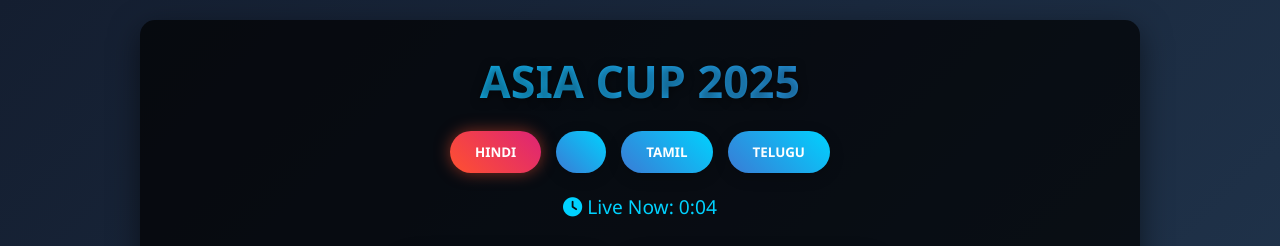
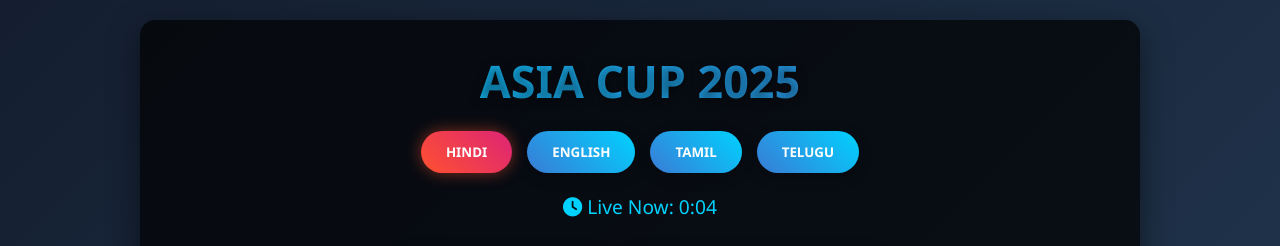
Before and after one commit to rkboi24/asia_cup, a plain HTML site: page index.html in a window 1280 px wide. Shown: the top 246 px of the page. Drawn offline with Linux system fonts and the light colour scheme.

Commit message:
Update index.html

```diff
--- a/index.html
+++ b/index.html
@@ -229,7 +229,7 @@
 
             <div class="language-buttons">
                 <button class="lang-btn active" data-url="https://dish.slivcdn.com/hls/live/2020591/TEN3HD/master_3500.m3u8">HINDI</button>
-                <button class="lang-btn" data-url="https://dish.slivcdn.com/hls/live/2020593/SONYSIXHD/master_3500.m3u8"ENGLISH</button>
+                <button class="lang-btn" data-url="https://dish.slivcdn.com/hls/live/2020593/SONYSIXHD/master_3500.m3u8">ENGLISH</button>
                 <button class="lang-btn" data-url="https://dish.slivcdn.com/hls/live/2020437/ten4sd/master_3500.m3u8">TAMIL</button>
                 <button class="lang-btn" data-url="https://dish.slivcdn.com/hls/live/2020589/ten4hd/master_3500.m3u8">TELUGU</button>
             </div>
```
